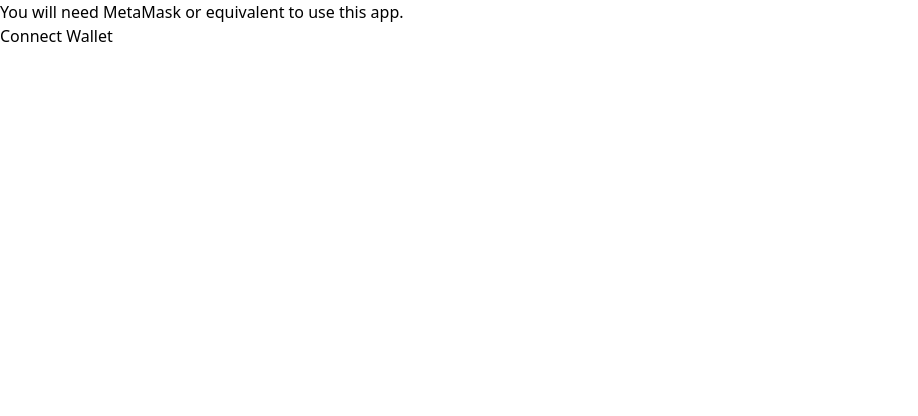
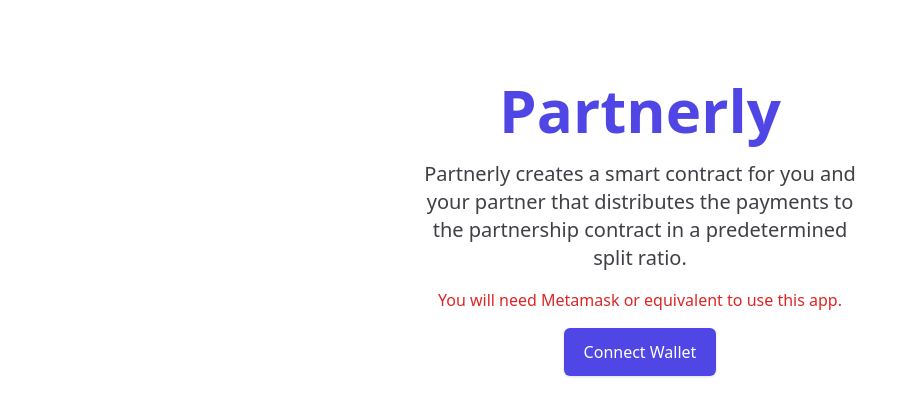
Before and after one commit to hibernationTheory/partnerly-demo, a Next.js app: page / in a window 1280 px wide. Shown: the top 416 px of the page, without its empty margins (0-918 px from the left). Built offline with nearby package versions, Linux system fonts and the light colour scheme.

Commit message:
initial commit for 05

```diff
--- a/pages/index.js
+++ b/pages/index.js
@@ -3,8 +3,16 @@
 
 function MainButton({ onClick, disabled, label }) {
   return (
-    <button onClick={onClick} disabled={disabled}>
-      <span>{label}</span>
+    <button
+      onClick={onClick}
+      disabled={disabled}
+      className={`inline-flex rounded-md shadow disabled:opacity-50`}
+    >
+      <span
+        className={`inline-flex items-center justify-center px-5 py-3 border-transparent text-base font-medium rounded-md text-white bg-indigo-600 hover:bg-indigo-700`}
+      >
+        {label}
+      </span>
     </button>
   )
 }
@@ -56,16 +64,28 @@
   }
 
   return (
-    <div>
-      <main>
+    <div className="flex flex-col min-h-screen">
+      <main className="flex flex-1 flex-col items-center justify-start py-8 pt-12  px-6 md:pt-20 text-zinc-700">
+        <h1 className="text-7xl md:text-6xl font-extrabold text-indigo-600 mb-3 pb-2">
+          Partnerly
+        </h1>
+        <section className="max-w-md text-center mb-12">
+          <p className="text-xl">
+            Partnerly creates a smart contract for you and your partner that
+            distributes the payments to the partnership contract in a
+            predetermined split ratio.
+          </p>
           {hasWalletWarning && (
-          <p>You will need MetaMask or equivalent to use this app.</p>
+            <p className="mt-4 text-red-600">
+              You will need Metamask or equivalent to use this app.
+            </p>
           )}
           {!currentAccount && (
-          <div>
+            <div className="mt-4">
               <MainButton onClick={connectWallet} label={'Connect Wallet'} />
             </div>
           )}
+        </section>
       </main>
     </div>
   )
```
Lines whose indentation alone changed are shown as unchanged.
